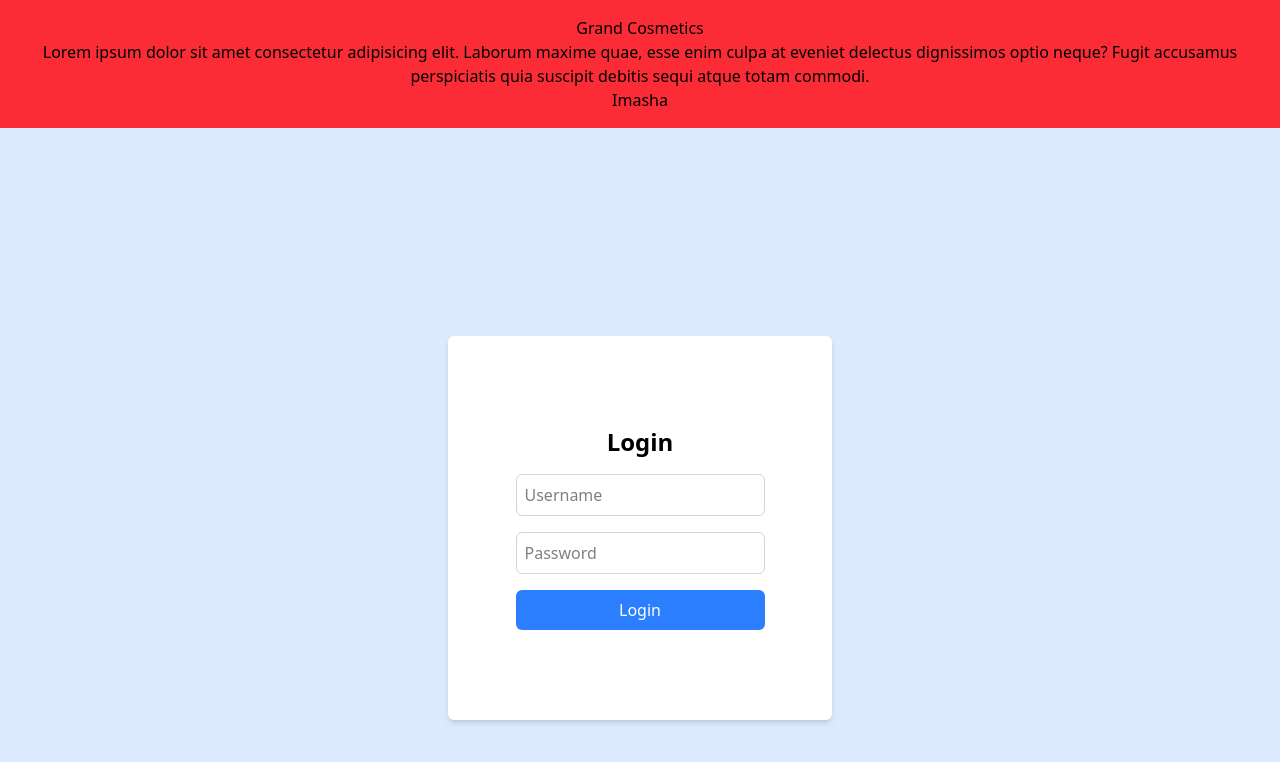
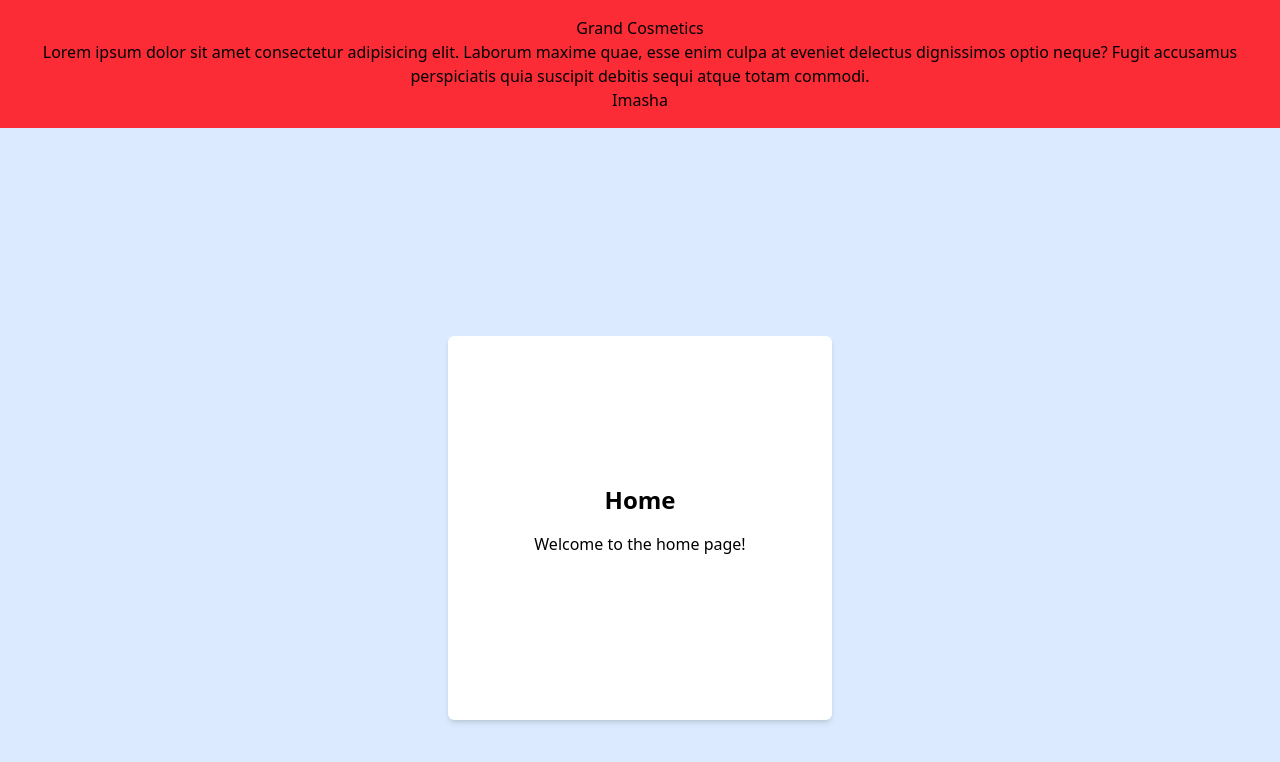
Before and after one commit to ImashaKumarasinghe/MERN_frontend, a React app: page / in a window 1280 px wide. Shown: the top 762 px of the page. Built offline with nearby package versions, Linux system fonts and the light colour scheme; the HTML template or start-up script is replaced by a standard one.

Commit message:
update package dependencies and clean up unused imports

```diff
--- a/package.json
+++ b/package.json
@@ -13,6 +13,7 @@
     "@tailwindcss/vite": "^4.1.16",
     "react": "^19.1.1",
     "react-dom": "^19.1.1",
+    "react-router-dom": "^7.9.5",
     "tailwindcss": "^4.1.16"
   },
   "devDependencies": {
--- a/src/App.jsx
+++ b/src/App.jsx
@@ -1,13 +1,22 @@
 import './App.css'
+import { BrowserRouter, Routes, Route } from 'react-router-dom'
 import Header from './components/header'
-import Login from './pages/login'
+import LoginPage from './pages/login'
+import SignUpPage from './pages/signup'
+import HomePage from './pages/home'
 
 function App() {
   return (
-    <div className='w-full h-screen bg-red-100'>
-      <Header />
-      <Login />
-    </div>
+    <BrowserRouter>
+      <div>
+        <Header />
+        <Routes>
+          <Route path="/" element={<HomePage />} />
+          <Route path="/login" element={<LoginPage />} />
+          <Route path="/signup" element={<SignUpPage />} />
+        </Routes>
+      </div>
+    </BrowserRouter>
   )
 }
 
--- a/src/pages/login.jsx
+++ b/src/pages/login.jsx
@@ -1,4 +1,4 @@
-export default function Login() {
+export default function LoginPage() {
   return (
     <div className='w-full h-screen bg-blue-100 flex justify-center items-center'>
       <div className='w-96 h-96 bg-white shadow-md rounded-md flex flex-col justify-center items-center'>
```
Also changed, not shown: 1 other file (tests, documents, lock files or other folders).
